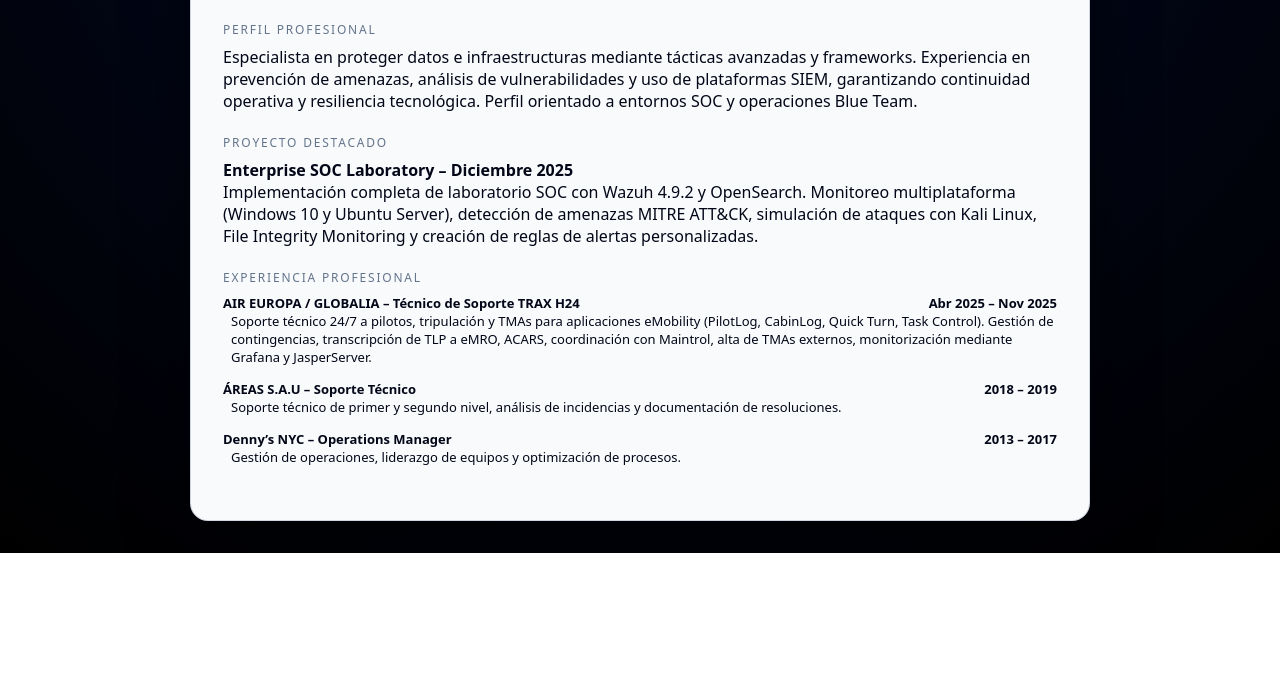
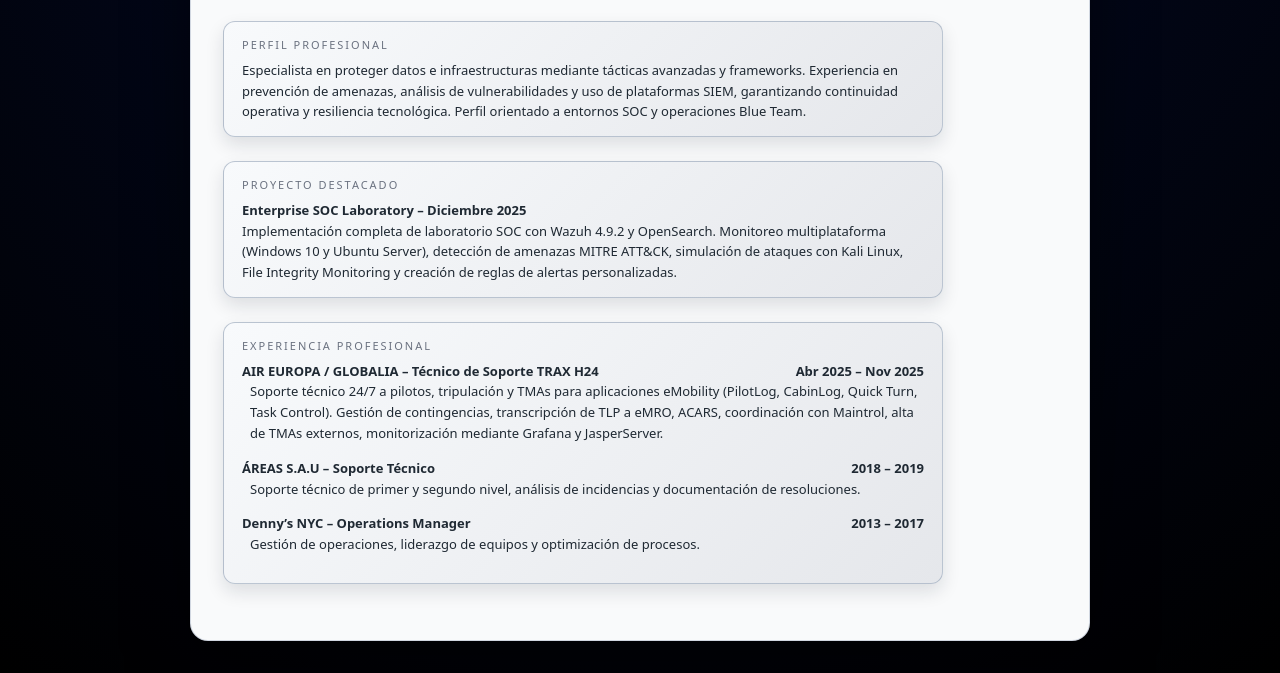
Before and after one commit to MisterLemus/MisterLemus, a plain HTML site: page index.html in a window 1280 px wide. Shown: the part 269-942 px from the top of the page. Before the commit the page ends 822 px from the top, so only its background shows below. Drawn offline with Linux system fonts and the light colour scheme.

Commit message:
Update styles in index.html for improved layout

```diff
--- a/index.html
+++ b/index.html
@@ -5,6 +5,7 @@
   <title>CV – Jose Lemus</title>
   <meta name="viewport" content="width=device-width, initial-scale=1.0" />
 
+  <!-- ESTILO GENERAL -->
   <style>
     * { box-sizing: border-box; margin: 0; padding: 0; }
 
@@ -20,7 +21,7 @@
     .cv-wrapper {
       max-width: 900px;
       width: 100%;
-      background: #f8fafc;
+      background: #f9fafb;
       border-radius: 18px;
       box-shadow: 0 20px 60px rgba(0,0,0,.5);
       padding: 32px;
@@ -99,16 +100,26 @@
       100% { transform: scale(1); }
     }
 
+    /* --- SECCIONES --- */
     .section {
-      margin-bottom: 22px;
+      margin-bottom: 24px;
+      max-width: 720px;              /* evita que el texto llegue hasta el borde */
+      padding: 14px 18px;
+      background: linear-gradient(135deg, #f8fafc, #e5e7eb);
+      border-radius: 12px;
+      border: 1px solid rgba(148, 163, 184, 0.6);
+      box-shadow: 0 8px 18px rgba(15, 23, 42, 0.12);
+      color: #1f2933;
+      font-size: 13px;
+      line-height: 1.6;
     }
 
     .section-title {
-      font-size: 12px;
+      font-size: 11px;
       text-transform: uppercase;
-      letter-spacing: .15em;
-      color: #64748b;
-      margin-bottom: 8px;
+      letter-spacing: .18em;
+      color: #6b7280;
+      margin-bottom: 6px;
     }
 
     .exp-item {
```
